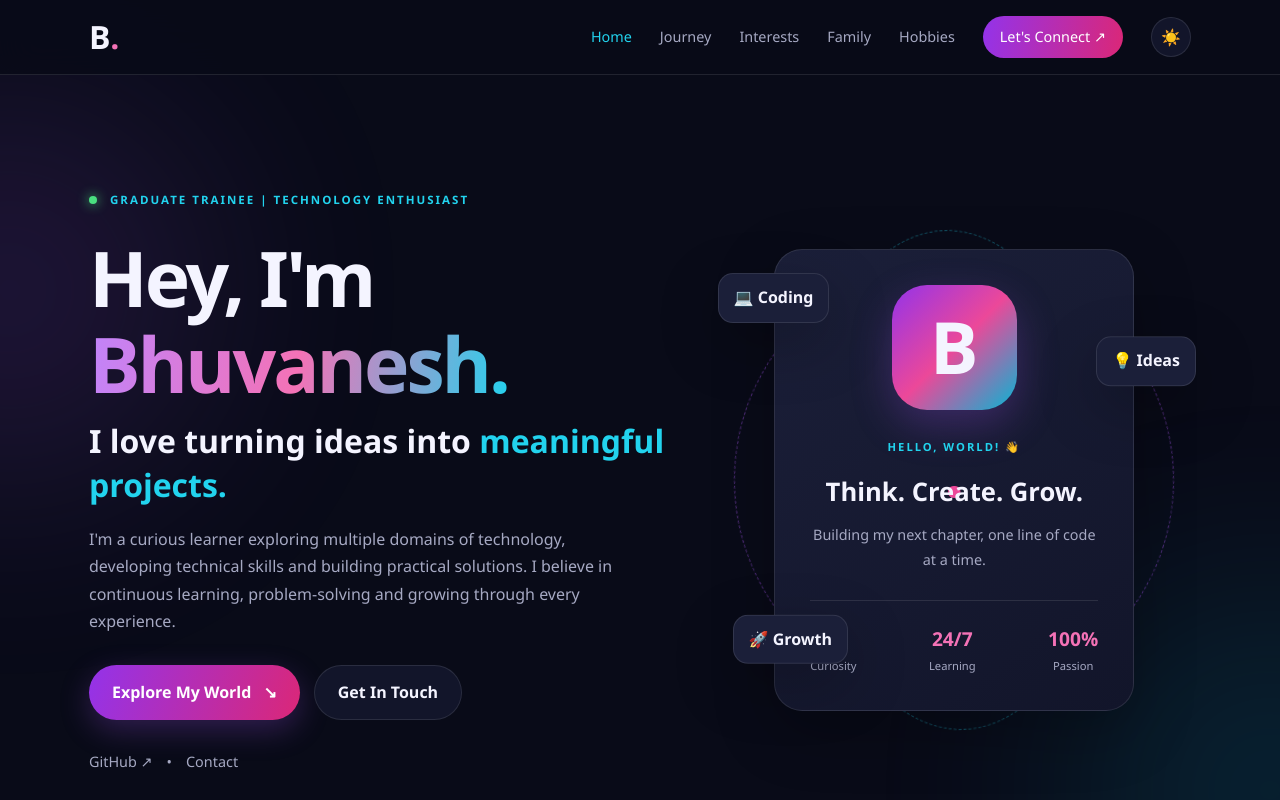
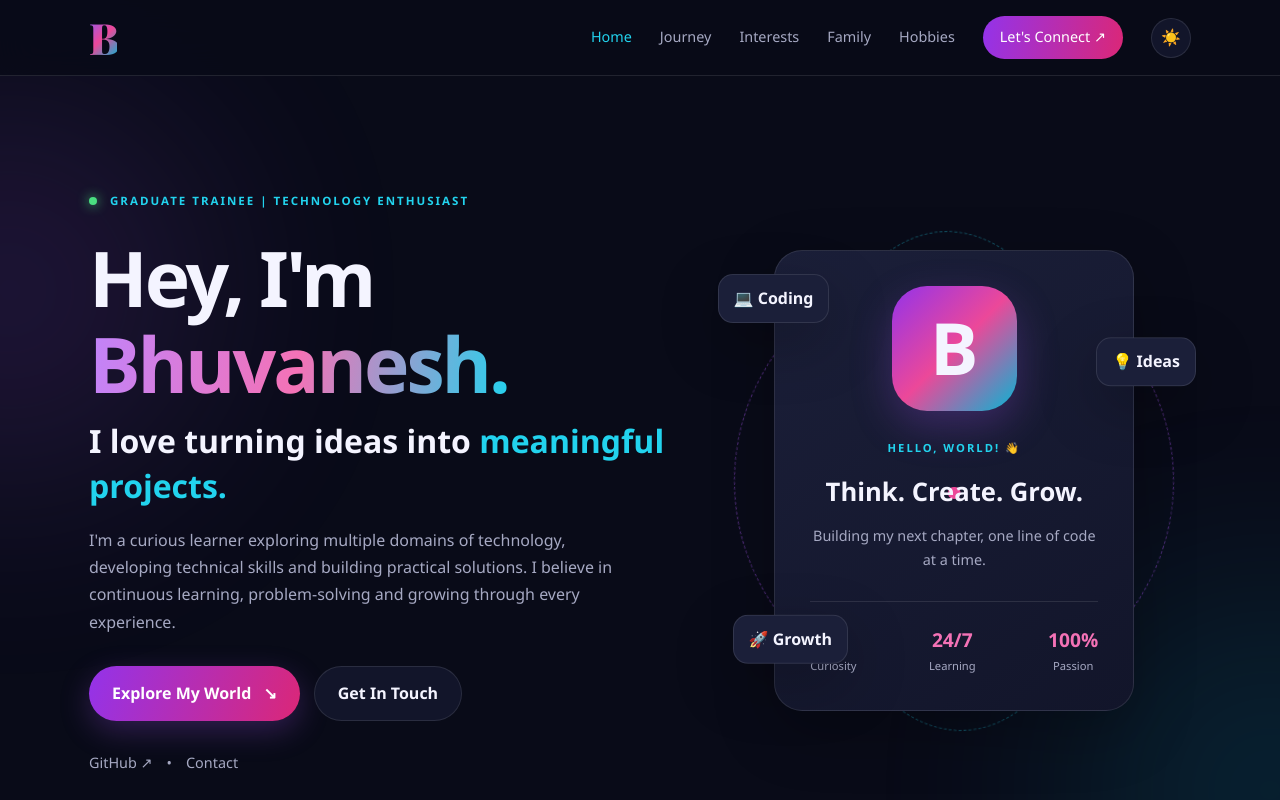
Before and after one commit to BhuvaneshP635/my-portfolio, a plain HTML site: page index.html in a window 1280 px wide. Shown: the top 800 px of the page. Drawn offline with nearby package versions, Linux system fonts and the light colour scheme.

Commit message:
changes logo

```diff
--- a/css/style.css
+++ b/css/style.css
@@ -1121,3 +1121,18 @@ button {
 .hobby-movies {
     background: linear-gradient(135deg, #1e3a8a, #7c2d12);
 }
+.logo {
+    font-family: 'Playfair Display', serif;
+    font-weight: 900;
+    letter-spacing: -2px;
+}
+.logo-letter {
+    font-family: 'Playfair Display', serif;
+    font-weight: 900;
+    font-size: 1.35em;
+    background: linear-gradient(135deg, #8b5cf6, #ec4899, #06b6d4);
+    -webkit-background-clip: text;
+    background-clip: text;
+    -webkit-text-fill-color: transparent;
+    display: inline-block;
+}
--- a/index.html
+++ b/index.html
@@ -8,6 +8,7 @@
     <title>Bhuvanesh | Creative Developer</title>
     <link rel="stylesheet" href="css/theme.css">
     <link rel="stylesheet" href="css/style.css">
+    <link href="https://fonts.googleapis.com/css2?family=Playfair+Display:wght@700;800;900&display=swap" rel="stylesheet">
     <script src="js/main.js" defer></script>
 </head>
 <body>
@@ -16,7 +17,9 @@
 
     <header class="site-header">
         <nav class="navbar">
-            <a class="logo" href="#home">B<span>.</span></a>
+           <a href="#" class="logo">
+    <span class="logo-letter">B</span>
+</a>
 
             <button class="menu-toggle" id="menuToggle" aria-label="Toggle navigation">
                 <span></span>
```
